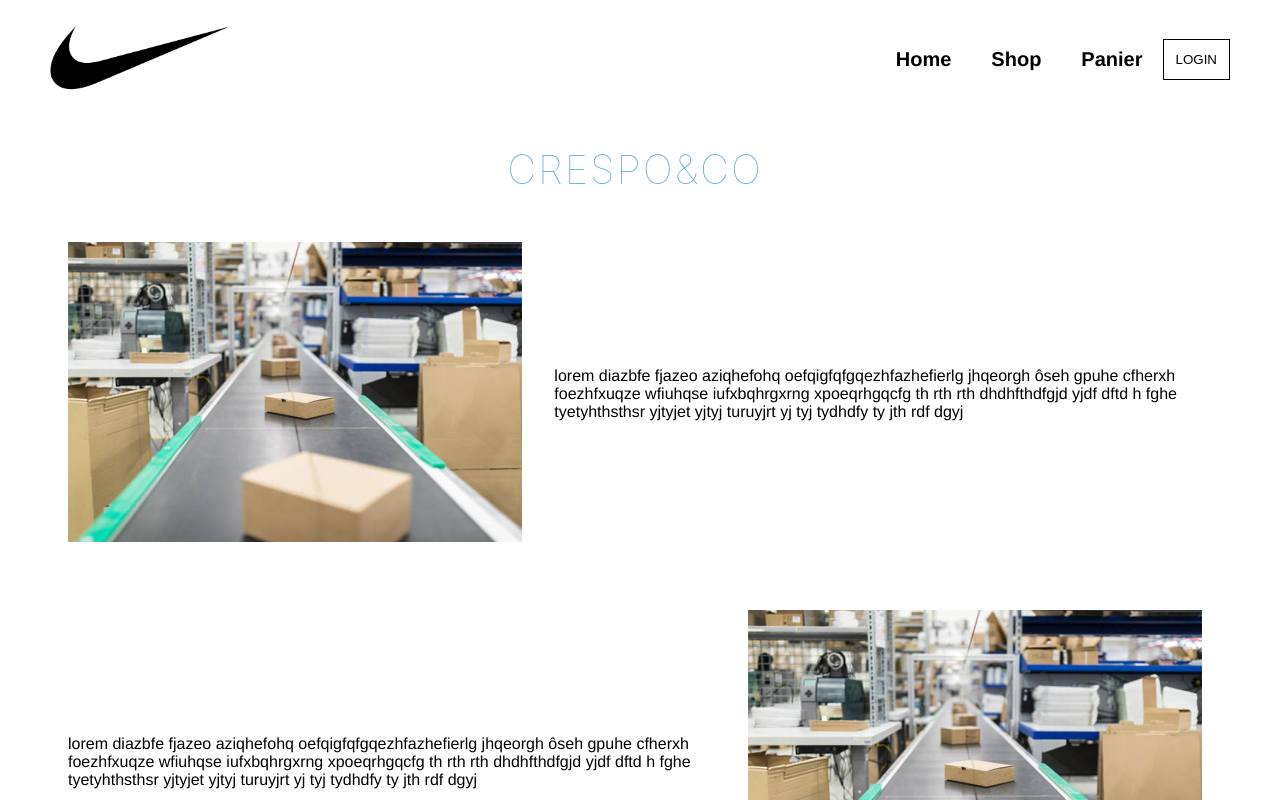
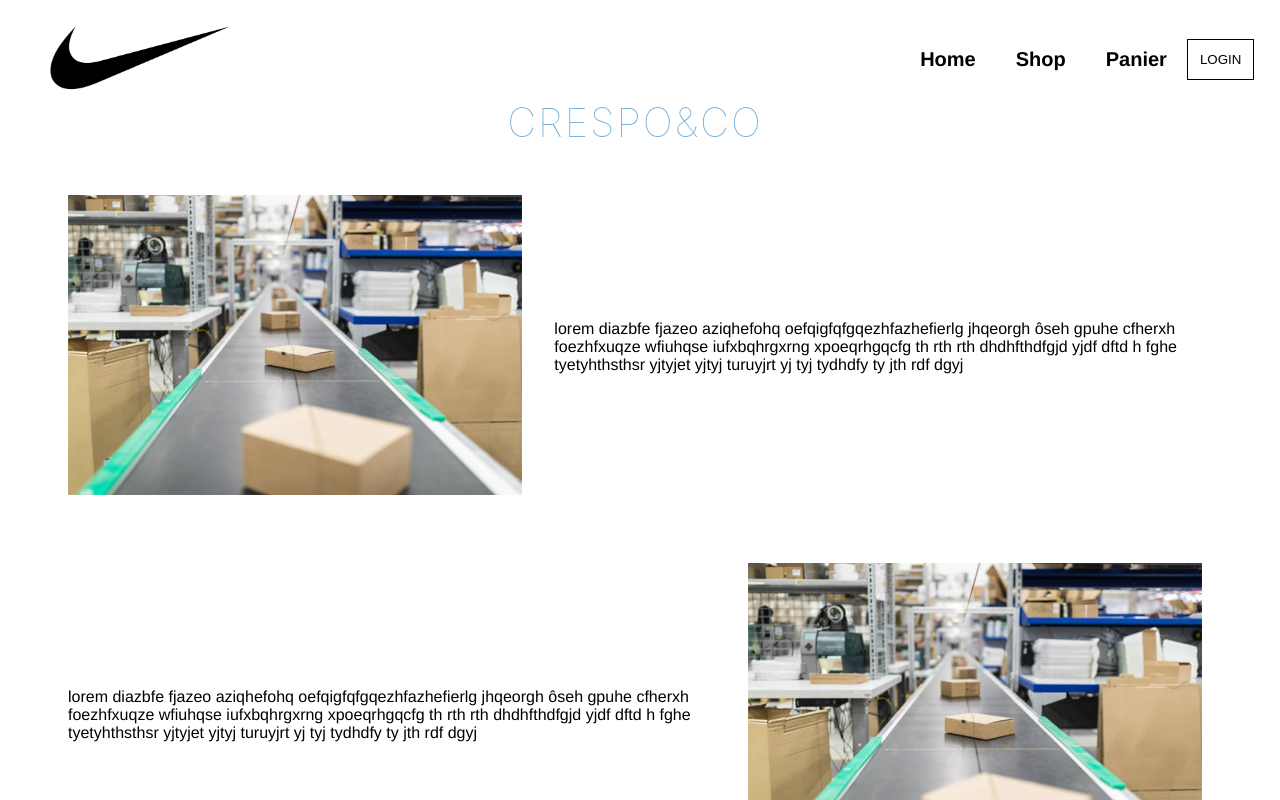
Before and after one commit to crespo742/projet-web, a Next.js app in the folder frontend-b3-main/: page / in a window 1280 px wide. Shown: the top 800 px of the page. Built offline with nearby package versions, Linux system fonts and the light colour scheme; a web font is replaced by a local one.

Commit message:
Header windowScroll

```diff
--- a/frontend-b3-main/src/components/Header.js
+++ b/frontend-b3-main/src/components/Header.js
@@ -1,10 +1,25 @@
-import React, { useEffect } from "react";
+import React, { useEffect, useState } from "react";
 import Link from "next/link";
 import LogoNike from "../public/logo-nike.png";
 import Button from "./Button";
+
 const Header = () => {
+
+  const [show, handleShow] = useState(false);
+
+  useEffect(() => {
+    window.addEventListener("scroll", () => {
+      if (window.scrollY > 90) {
+        handleShow(true);
+      } else handleShow(false);
+    });
+    return () => {
+      window.removeEventListener("scroll")
+    };
+  }, []);
+
   return (
-    <header className="header__main">
+    <header className={`header__main ${show && "header__main__black"}`}>
       <div className="header__logo">
         <img src={LogoNike.src} alt="nike" />
       </div>
--- a/frontend-b3-main/src/pages/cart/index.js
+++ b/frontend-b3-main/src/pages/cart/index.js
@@ -39,7 +39,7 @@ const Index = () => {
 
   const renderTotalAmount = () => {
     return (
-      <p className="text__center">Montant total : {cart.reduce((total, product) => total + (product.quantity * product.price),0)} €</p>
+      <p className="text__center">Montant total de votre panier : {cart.reduce((total, product) => total + (product.quantity * product.price),0)} €</p>
     )
   }
 
--- a/frontend-b3-main/src/styles/layout/header.scss
+++ b/frontend-b3-main/src/styles/layout/header.scss
@@ -4,6 +4,17 @@
         justify-content: space-between;
         align-items: center;
         padding: 20px;
+        position: fixed;
+        top: 0;
+        width: 98%;
+        &__black {
+            left: 0;
+            background-color: black;
+            color: white;
+            transition: 0.5s all;
+            border-radius: 4px;
+            width: 100%;
+        }
     }
     &__logo {
         img {
--- a/frontend-b3-main/src/styles/theme/title.scss
+++ b/frontend-b3-main/src/styles/theme/title.scss
@@ -5,4 +5,5 @@
     letter-spacing: 2px;
     color: $primaryColor;
     font-family: $titleFont;
+    margin-top: 8%;
 }
```
